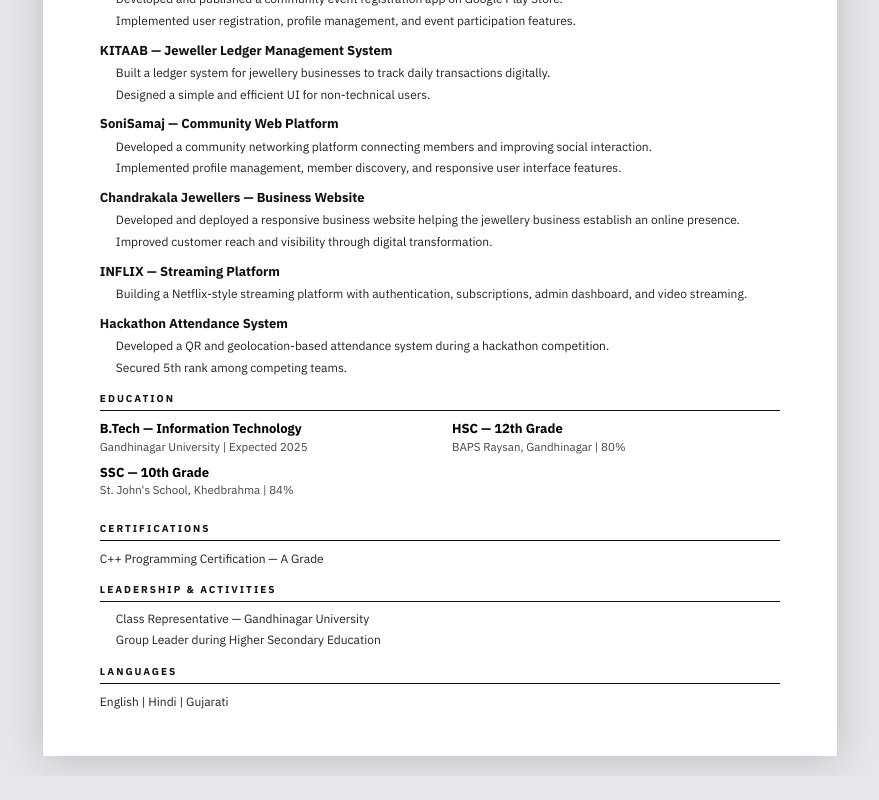
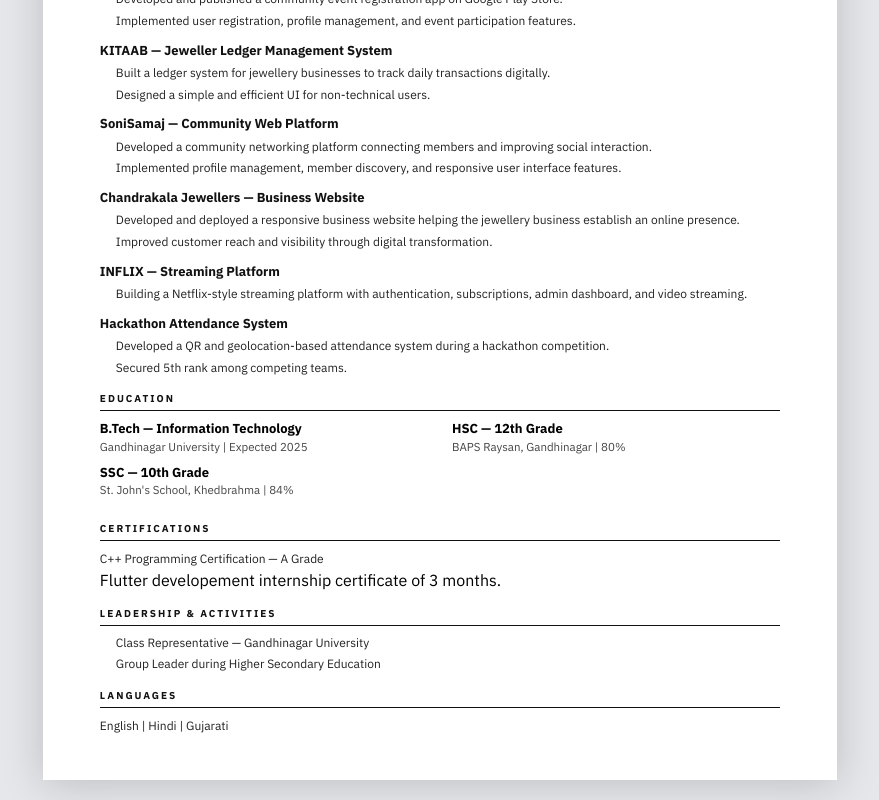
Before and after one commit to JAYU0812/portfolio, a React (Vite) app: page /resume in a window 1280 px wide. Shown: the part 836-1636 px from the top of the page, without its empty margins (200-1079 px from the left). Before the commit the page ends 1612 px from the top, so only its background shows below. Built offline with nearby package versions, Linux system fonts and the light colour scheme.

Commit message:
Add Flutter development internship certificate

```diff
--- a/src/pages/Resume.jsx
+++ b/src/pages/Resume.jsx
@@ -528,6 +528,7 @@ export default function Resume() {
         <p className="body-text">
           C++ Programming Certification — A Grade
         </p>
+        <p>Flutter developement internship certificate of 3 months.</p>
 
         {/* LEADERSHIP */}
 
```
